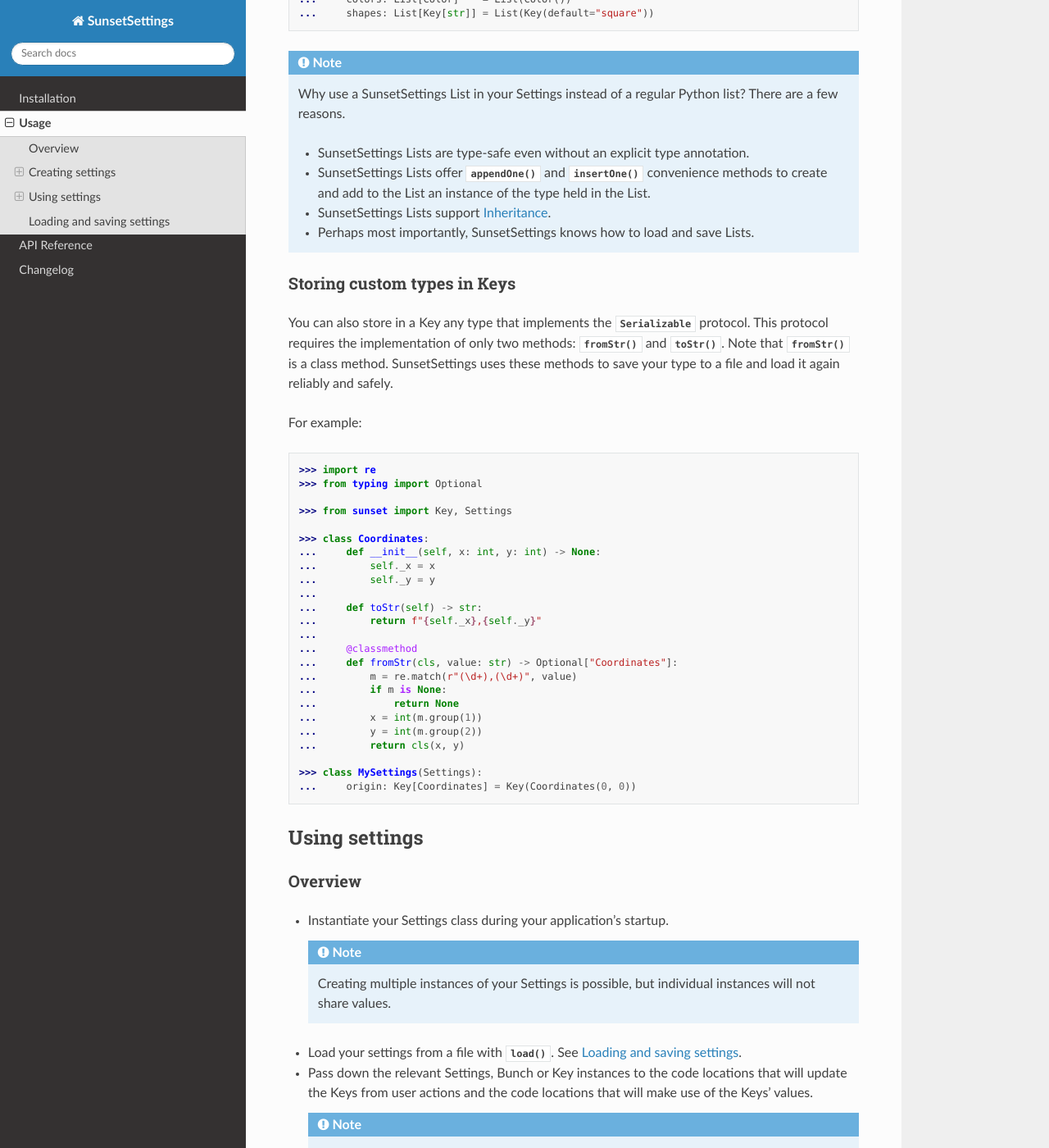
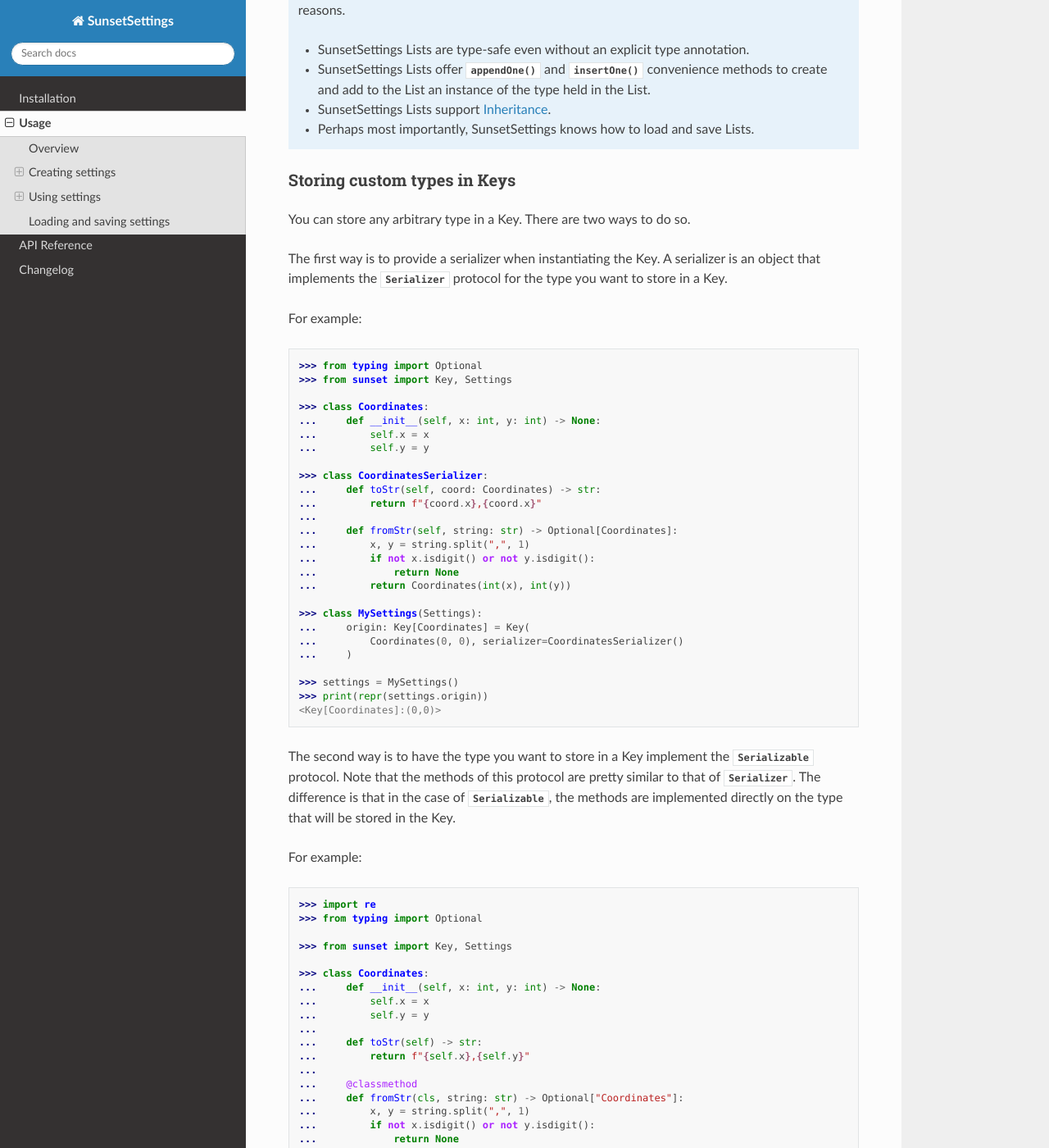
Before and after one commit to pvaret/SunsetSettings, a Sphinx documentation site: the page built from docs/source/usage.rst, in a window 1280 px wide and 1400 px high, scrolled down 3675 px. Shown: the whole window at 82% size. Built offline with Sphinx 7.4.7 and the Read the Docs theme 2.0.0, drawn with Linux system fonts in a browser that asks for light colours; some of the changed text lies outside the part shown.

Commit message:
Big overhaul of the serialization implementation.
Now any type can be stored in a Key, the user just has to pass a
Serializer instance for that type.

```diff
--- a/docs/source/api.rst
+++ b/docs/source/api.rst
@@ -61,6 +61,12 @@
 
     .. automethod:: saveIfNeeded
 
+.. autoclass:: sunset.Serializer
+
+    .. automethod:: toStr
+
+    .. automethod:: fromStr
+
 .. autoclass:: sunset.Serializable
 
     .. automethod:: toStr
--- a/docs/source/changelog.rst
+++ b/docs/source/changelog.rst
@@ -4,6 +4,8 @@
 Latest
 ------
 
+  - Added ability to pass a custom serializer when instantiating a Key.
+  - Added ability to store any type in a Key.
   - onUpdateCall() and onValueChangeCall() now accept callbacks with any return value.
 
 SunsetSettings 0.4.0 (2023-03-22)
--- a/docs/source/usage.rst
+++ b/docs/source/usage.rst
@@ -59,20 +59,13 @@
 error if a given default does not match the intended type of its Key.
 
 By default, a Key can contain a `str`, an `int`, a `float`, or a `bool`. But
-Keys can also contain any type that implements the
-:class:`~sunset.Serializable` protocol. See
-:ref:`storing-custom-types`.
+Keys can also contain any arbitrary type, so long as they are instantiated with
+a corresponding :class:`~sunset.Serializer` argument. See :ref:`storing-custom-types`.
 
 As a convenience, SunsetSettings provides the :class:`~sunset.SerializableEnum`
 and :class:`~sunset.SerializableFlag` classes, which are subclasses of
-respectively `enum.Enum` and `enum.Flag` that implement the
-:class:`~sunset.Serializable` protocol.
-
-.. note::
-
-    Key values are limited to `str`, `int`, `float` and `bool` and types that
-    implement the `Serializable` protocol, because SunsetSettings needs to know
-    how to safely and reliably load them from and save them to text.
+respectively `enum.Enum` and `enum.Flag` that SunsetSettings knows how to
+serialize.
 
 Related keys can be grouped together with the :class:`~sunset.Bunch` class.
 
@@ -91,7 +84,7 @@
 
     >>> from sunset import Bunch, Key, Settings
 
-    >>> class UI(Bunch):
+    >>> class Font(Bunch):
     ...     font_name: Key[str] = Key(default="Arial")
     ...     font_size: Key[int] = Key(default=14)
 
@@ -101,7 +94,7 @@
     ...     ssl: Key[bool]   = Key(default=False)
 
     >>> class MySettings(Settings):
-    ...     ui      = UI()
+    ...     font    = Font()
     ...     network = Network()
 
 Here too, type annotations are optional, but can be used, and are a good idea:
@@ -109,7 +102,7 @@
 .. code-block:: python
 
     >>> class MySettings(Settings):
-    ...     ui:      UI      = UI()
+    ...     font: Font       = Font()
     ...     network: Network = Network()
 
 .. warning::
@@ -211,12 +204,49 @@
 Storing custom types in Keys
 ~~~~~~~~~~~~~~~~~~~~~~~~~~~~
 
-You can also store in a Key any type that implements the
-:class:`~sunset.Serializable` protocol. This protocol requires the
-implementation of only two methods: :meth:`~sunset.Serializable.fromStr()` and
-:meth:`~sunset.Serializable.toStr()`. Note that
-:meth:`~sunset.Serializable.fromStr()` is a class method. SunsetSettings uses
-these methods to save your type to a file and load it again reliably and safely.
+You can store any arbitrary type in a Key. There are two ways to do so.
+
+The first way is to provide a serializer when instantiating the Key. A
+serializer is an object that implements the :class:`~sunset.Serializer` protocol
+for the type you want to store in a Key.
+
+For example:
+
+.. code-block:: python
+
+    >>> from typing import Optional
+    >>> from sunset import Key, Settings
+
+    >>> class Coordinates:
+    ...     def __init__(self, x: int, y: int) -> None:
+    ...         self.x = x
+    ...         self.y = y
+
+    >>> class CoordinatesSerializer:
+    ...     def toStr(self, coord: Coordinates) -> str:
+    ...         return f"{coord.x},{coord.x}"
+    ...
+    ...     def fromStr(self, string: str) -> Optional[Coordinates]:
+    ...         x, y = string.split(",", 1)
+    ...         if not x.isdigit() or not y.isdigit():
+    ...             return None
+    ...         return Coordinates(int(x), int(y))
+
+    >>> class MySettings(Settings):
+    ...     origin: Key[Coordinates] = Key(
+    ...         Coordinates(0, 0), serializer=CoordinatesSerializer()
+    ...     )
+
+    >>> settings = MySettings()
+    >>> print(repr(settings.origin))
+    <Key[Coordinates]:(0,0)>
+
+
+The second way is to have the type you want to store in a Key implement the
+:class:`~sunset.Serializable` protocol. Note that the methods of this protocol
+are pretty similar to that of :class:`~sunset.Serializer`. The difference is
+that in the case of :class:`~sunset.Serializable`, the methods are implemented
+directly on the type that will be stored in the Key.
 
 For example:
 
@@ -229,23 +259,35 @@
 
     >>> class Coordinates:
     ...     def __init__(self, x: int, y: int) -> None:
-    ...         self._x = x
-    ...         self._y = y
+    ...         self.x = x
+    ...         self.y = y
     ...
     ...     def toStr(self) -> str:
-    ...         return f"{self._x},{self._y}"
+    ...         return f"{self.x},{self.y}"
     ...
     ...     @classmethod
-    ...     def fromStr(cls, value: str) -> Optional["Coordinates"]:
-    ...         m = re.match(r"(\d+),(\d+)", value)
-    ...         if m is None:
+    ...     def fromStr(cls, string: str) -> Optional["Coordinates"]:
+    ...         x, y = string.split(",", 1)
+    ...         if not x.isdigit() or not y.isdigit():
     ...             return None
-    ...         x = int(m.group(1))
-    ...         y = int(m.group(2))
-    ...         return cls(x, y)
+    ...         return cls(int(x), int(y))
 
     >>> class MySettings(Settings):
     ...     origin: Key[Coordinates] = Key(Coordinates(0, 0))
+
+    >>> settings = MySettings()
+    >>> print(repr(settings.origin))
+    <Key[Coordinates]:(0,0)>
+
+
+Note also that in the latter case, :meth:`~sunset.Serializable.fromStr()` must
+be a class method.
+
+Both approaches to providing serialization and deserialization methods for your
+custom types are valid. :class:`~sunset.Serializer` requires a more verbose
+instantiation for your Keys, but allows for the concern of serialization to be
+kept separate from your custom type. If you don't care either way, use
+:class:`~sunset.Serializer`.
 
 
 Using settings
--- a/sunset/__init__.py
+++ b/sunset/__init__.py
@@ -11,7 +11,7 @@
 from .bunch import Bunch
 from .key import Key
 from .list import List
-from .protocols import Serializable
+from .protocols import Serializable, Serializer
 from .registry import CallbackRegistry
 from .serializable_enum import (
     SerializableEnum,
@@ -35,6 +35,7 @@
     "Serializable",
     "SerializableEnum",
     "SerializableFlag",
+    "Serializer",
     "Settings",
     "exporter",
     "non_hashable_set",
```
Also changed, not shown: README.md (+18 -16 lines), 7 other files.
